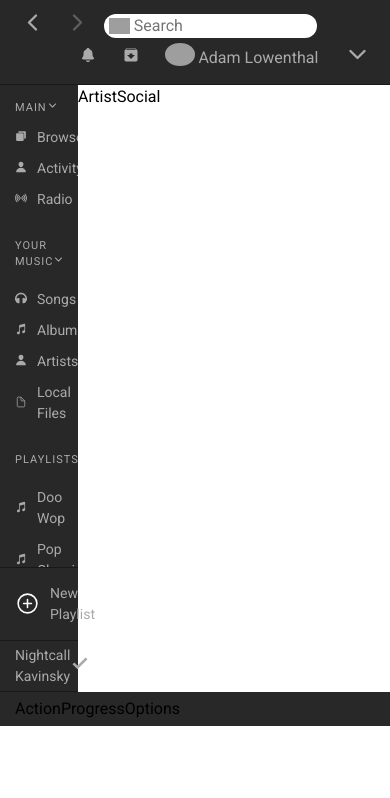
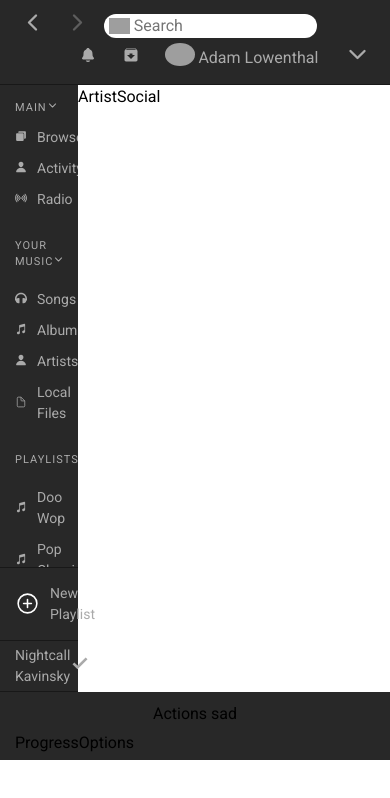
Before and after one commit to AntonSkliarov/spotify-app, a React (Create React App) app: page / in a window 390 px wide. Shown: the top 798 px of the page. Built offline with nearby package versions, Linux system fonts and the light colour scheme; grey boxes are pictures that could not be loaded.

Commit message:
updated styles for actions component

```diff
--- /dev/null
+++ b/src/app/components/current-track/components/actions/actions.sass
@@ -0,0 +1,24 @@
+@import '../../../../../helpers/_variables'
+
+.actions
+  display: flex
+  flex-flow: row nowrap
+  justify-content: space-between
+  align-items: center
+
+  width: 5%
+
+  @media screen and (max-width: 1400px)
+    width: 10%
+
+  @media screen and (max-width: 980px)
+    width: 10%
+
+  @media screen and (max-width: 768px)
+    width: 25%
+
+  @media screen and (max-width: 480px)
+    justify-content: space-around
+
+    width: 100%
+    padding: $padding-xs 0
--- /dev/null
+++ b/src/app/components/current-track/components/actions/actions.tsx
@@ -0,0 +1,8 @@
+import React from 'react';
+import './actions.sass';
+
+export const Actions: React.FC = () => (
+  <div className="actions">
+    Actions sad
+  </div>
+);
--- /dev/null
+++ b/src/app/components/current-track/components/actions/index.tsx
@@ -0,0 +1 @@
+export * from './actions';
--- a/src/app/components/current-track/current-track.tsx
+++ b/src/app/components/current-track/current-track.tsx
@@ -1,9 +1,10 @@
 import React from 'react';
+import { Actions } from './components/actions';
 import './current-track.sass';
 
 export const CurrentTrack: React.FC = () => (
   <section className="current-track">
-    <div>Action</div>
+    <Actions />
     <div>Progress</div>
     <div>Options</div>
   </section>
```
